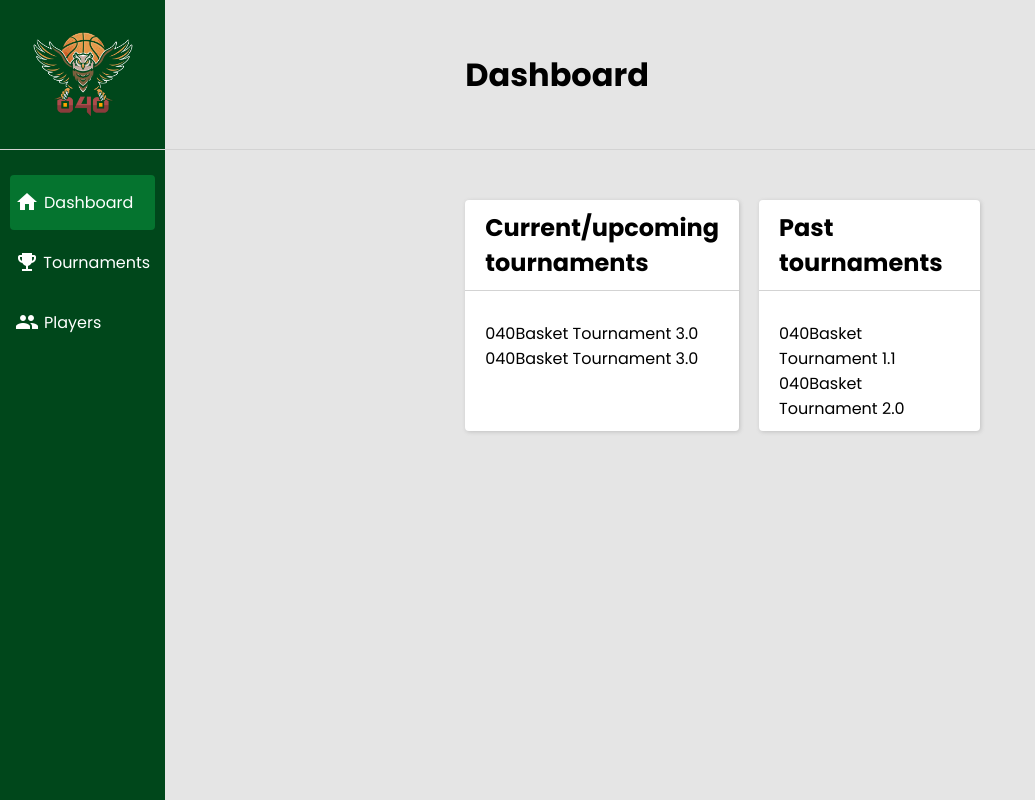
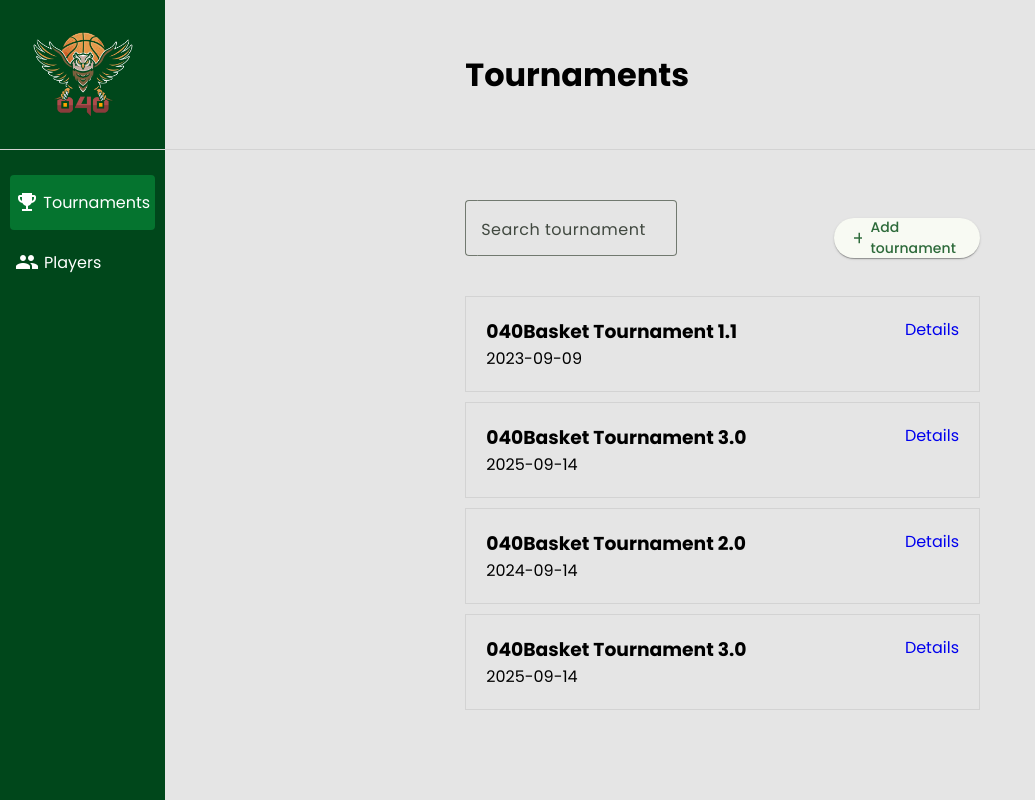
Before and after one commit to kwiatkowskijan/040basket-league, an Angular app: page / in a window 1280 px wide. Shown: the whole page, without its empty margins (0-1035 px from the left). Built offline with nearby package versions, Linux system fonts and the light colour scheme; data requests are answered from the project's data file.

Commit message:
Dynamic menu content based on selected tournament

```diff
--- a/src/app/app.routes.ts
+++ b/src/app/app.routes.ts
@@ -9,11 +9,6 @@ import { PlayerDetailsComponent } from './players/player-details/player-details.
 export const routes: Routes = [
     {
         path: '',
-        component: DashboardComponent,
-        title: 'Dashboard'
-    },
-    {
-        path: 'tournaments',
         component: TournamentListComponent,
         title: 'Tournaments'
     },
--- a/src/app/navbar/navbar.component.html
+++ b/src/app/navbar/navbar.component.html
@@ -6,8 +6,17 @@
         <img src="/assets/owl-logo-01.png" width="150px" height="127.5px" />
     </div>
     <div class="menu">
+        @if(tournamentId) {
+        <a>Back to tournament list</a>
+        @for (item of activatedTournamentNavItem; track $index) {
+        <a [routerLink]="item.route" routerLinkActive="active" [routerLinkActiveOptions]="{ exact: true }"><mat-icon
+                aria-hidden="false" [fontIcon]="item.icon"></mat-icon>{{item.label}}</a>
+        }
+        } @else if(!tournamentId) {
         @for (item of navItems; track $index) {
-            <a [routerLink]="item.route" routerLinkActive="active" [routerLinkActiveOptions]="{ exact: true }"><mat-icon aria-hidden="false" [fontIcon]="item.icon"></mat-icon>{{item.label}}</a>
+        <a [routerLink]="item.route" routerLinkActive="active" [routerLinkActiveOptions]="{ exact: true }"><mat-icon
+                aria-hidden="false" [fontIcon]="item.icon"></mat-icon>{{item.label}}</a>
+        }
         }
     </div>
 </div>
--- a/src/app/navbar/navbar.component.ts
+++ b/src/app/navbar/navbar.component.ts
@@ -1,6 +1,7 @@
-import { Component } from '@angular/core';
-import { RouterModule, RouterLink } from '@angular/router';
+import { Component, inject } from '@angular/core';
+import { RouterModule, RouterLink, ActivatedRoute, Router, NavigationEnd } from '@angular/router';
 import { MatIconModule } from '@angular/material/icon';
+import { Subscription } from 'rxjs';
 
 @Component({
   selector: 'app-navbar',
@@ -13,11 +14,6 @@ export class NavbarComponent {
   navItems = [
     {
       route: '/',
-      icon: 'home',
-      label: 'Dashboard',
-    },
-    {
-      route: '/tournaments',
       icon: 'emoji_events',
       label: 'Tournaments',
     },
@@ -26,5 +22,46 @@ export class NavbarComponent {
       icon: 'group',
       label: 'Players'
     }
-  ]
+  ];
+
+  activatedTournamentNavItem = [
+    {
+      route: '/tournament',
+      icon: 'emoji_events',
+      label: 'Dashboard'
+    }
+  ];
+
+  router: Router = inject(Router);
+  activatedRoute: ActivatedRoute = inject(ActivatedRoute);
+  tournamentId!: string;
+
+  constructor() { }
+
+  ngOnInit() {
+    this.router.events.subscribe((event) => {
+      if (event instanceof NavigationEnd) {
+        if (event.urlAfterRedirects.startsWith('/tournament/')) {
+          const urlParts = event.urlAfterRedirects.split('/');
+          this.tournamentId = urlParts[urlParts.length - 1];
+
+          this.activatedTournamentNavItem = [
+            {
+              route: `/tournament/${this.tournamentId}`,
+              icon: 'emoji_events',
+              label: 'Dashboard'
+            }
+          ];
+        }
+      }
+    });
+
+    this.activatedRoute.params.subscribe(params => {
+      if (params['id']) {
+        this.tournamentId = params['id'];
+        console.log('Tournament ID from params:', this.tournamentId);
+      }
+    });
+  }
+
 }
--- a/src/app/tournament-list/tournament-list.component.ts
+++ b/src/app/tournament-list/tournament-list.component.ts
@@ -35,7 +35,6 @@ export class TournamentListComponent implements OnInit {
       this.tournamentList.forEach(tournament => {
         this.options.push(tournament.name);
       })
-      console.log(this.tournamentList);
     })
   }
 
```
